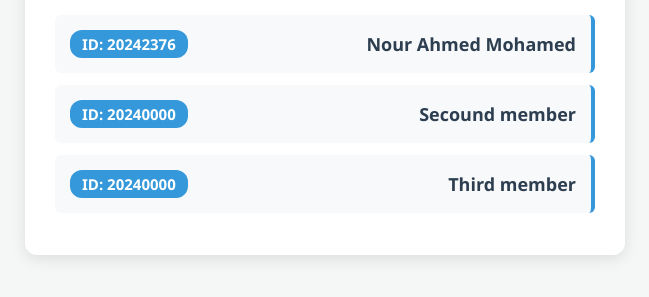
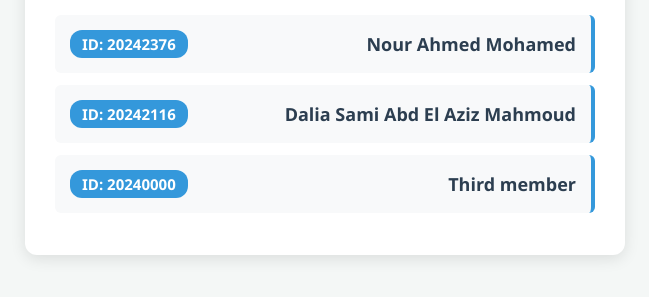
Before and after one commit to Nour-Ahmed7/CI-CD-GitHub-Actions, a plain HTML site: page index.html in a window 1280 px wide. Shown: the part 315-612 px from the top of the page, without its empty margins (315-964 px from the left). Drawn offline with Linux system fonts and the light colour scheme.

Commit message:
Update project files

```diff
--- a/index.html
+++ b/index.html
@@ -87,8 +87,8 @@
                 <span class="member-id">ID: 20242376</span>
             </li>
             <li class="team-member">
-                <span class="member-name">Secound member</span>
-                <span class="member-id">ID: 20240000</span>
+                <span class="member-name">Dalia Sami Abd El Aziz Mahmoud</span>
+                <span class="member-id">ID: 20242116</span>
             </li>
             <li class="team-member">
                 <span class="member-name">Third member</span>
```
